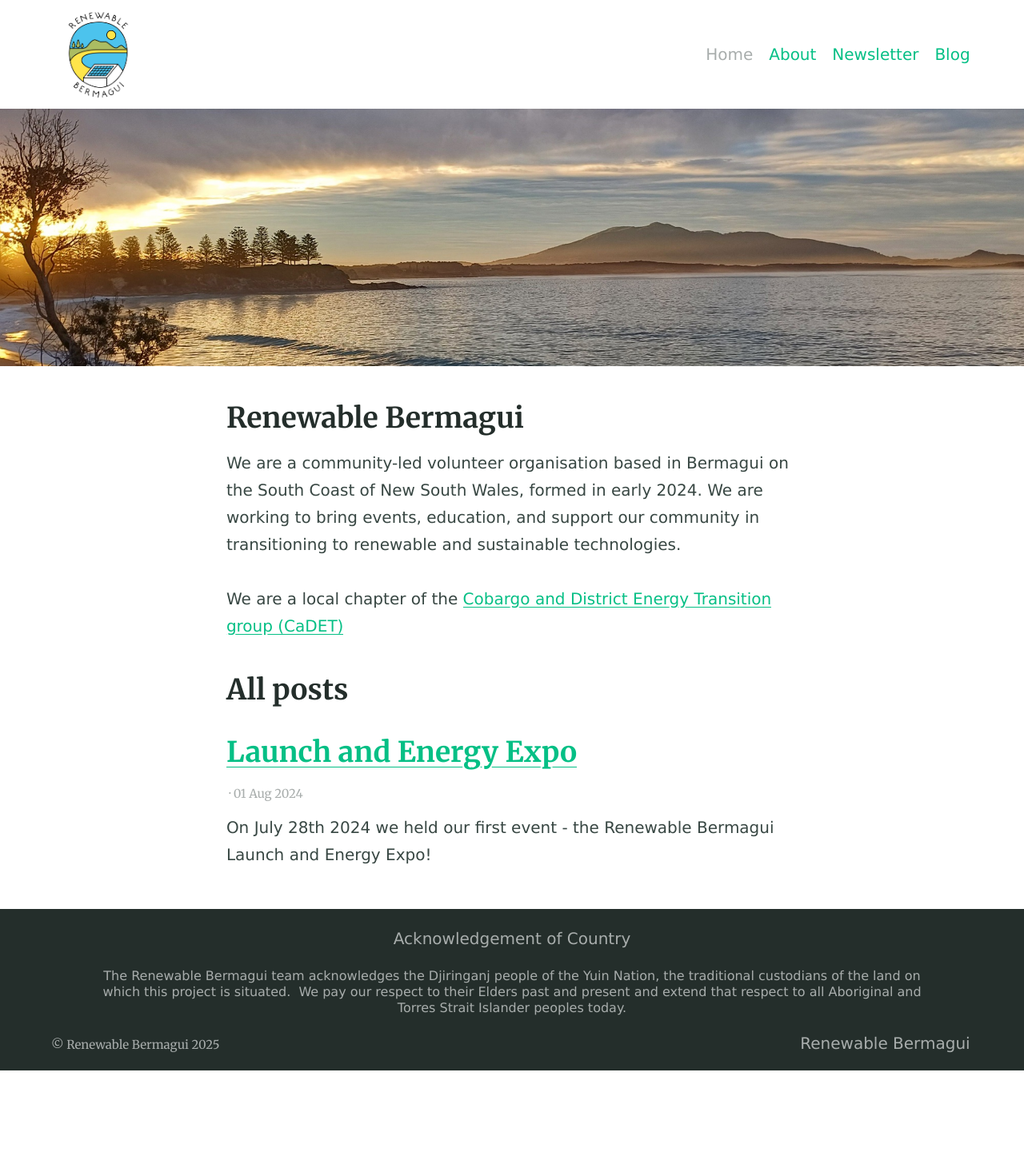
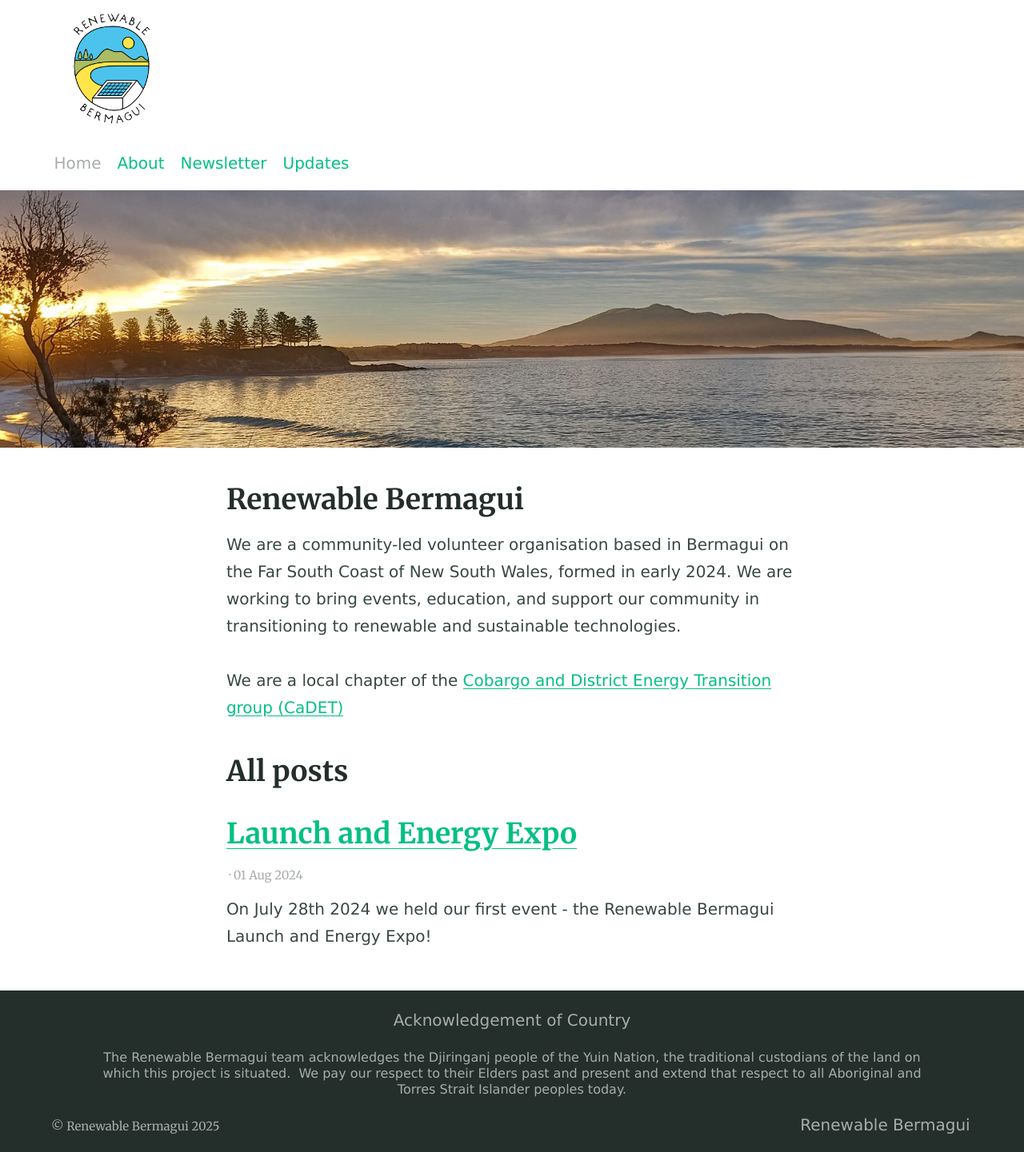
Before and after one commit to renewablebermagui/renewablebermagui.github.io, a Jekyll site: the page built from index.md, in a window 1280 px wide. Shown: the whole page at 80% size. Built offline with Jekyll 4.4.1, drawn with Linux system fonts in a browser that asks for light colours; our own code applies the rules of GitHub Pages for plain Markdown files; before the commit the page ends 1339 px from its top, so only the background shows below that.

Commit message:
put nav bar below logo

```diff
--- a/_config.yml
+++ b/_config.yml
@@ -2,7 +2,7 @@
 # plugins:
 # - jekyll-remote-theme
 title: Renewable Bermagui
-description: Community-led energy change on the NSW South Coast
+description: Community-led energy change on the NSW Far South Coast
 author: alex
 timezone: Australia/Melbourne
 
@@ -20,7 +20,7 @@
   url: /about
 - title: Newsletter
   url: /newsletter
-- title: Blog
+- title: Updates
   url: /posts
 
 navigation_footer:
--- a/_includes/site-header.html
+++ b/_includes/site-header.html
@@ -2,6 +2,10 @@
   <div class="container">
     {% if site.logo %}{% include site-logo.html %}{% endif %}
 
+    <!-- {% include nav-header.html %} -->
+  </div>
+
+  <div class="container">
     {% include nav-header.html %}
   </div>
 
--- a/_sass/_theme.scss
+++ b/_sass/_theme.scss
@@ -16,6 +16,7 @@
     }
   }
 }
+
 
 // Structural elements
 body {
@@ -81,11 +82,11 @@
 .logo {
   display: inline-block;
   line-height: 0;
-  max-height: 6rem;
+  max-height: 8rem;
   @include flexbox;
   @include align-items(center);
   img {
-    max-height: 7rem;
+    max-height: 9rem;
   }
 }
 
--- a/index.md
+++ b/index.md
@@ -5,6 +5,6 @@
 
 ## Renewable Bermagui
 
-We are a community-led volunteer organisation based in Bermagui on the South Coast of New South Wales, formed in early 2024. We are working to bring events, education, and support our community in transitioning to renewable and sustainable technologies.
+We are a community-led volunteer organisation based in Bermagui on the Far South Coast of New South Wales, formed in early 2024. We are working to bring events, education, and support our community in transitioning to renewable and sustainable technologies.
 
 We are a local chapter of the [Cobargo and District Energy Transition group (CaDET)](https://renewablecobargo.com){:target="_blank"}
```
